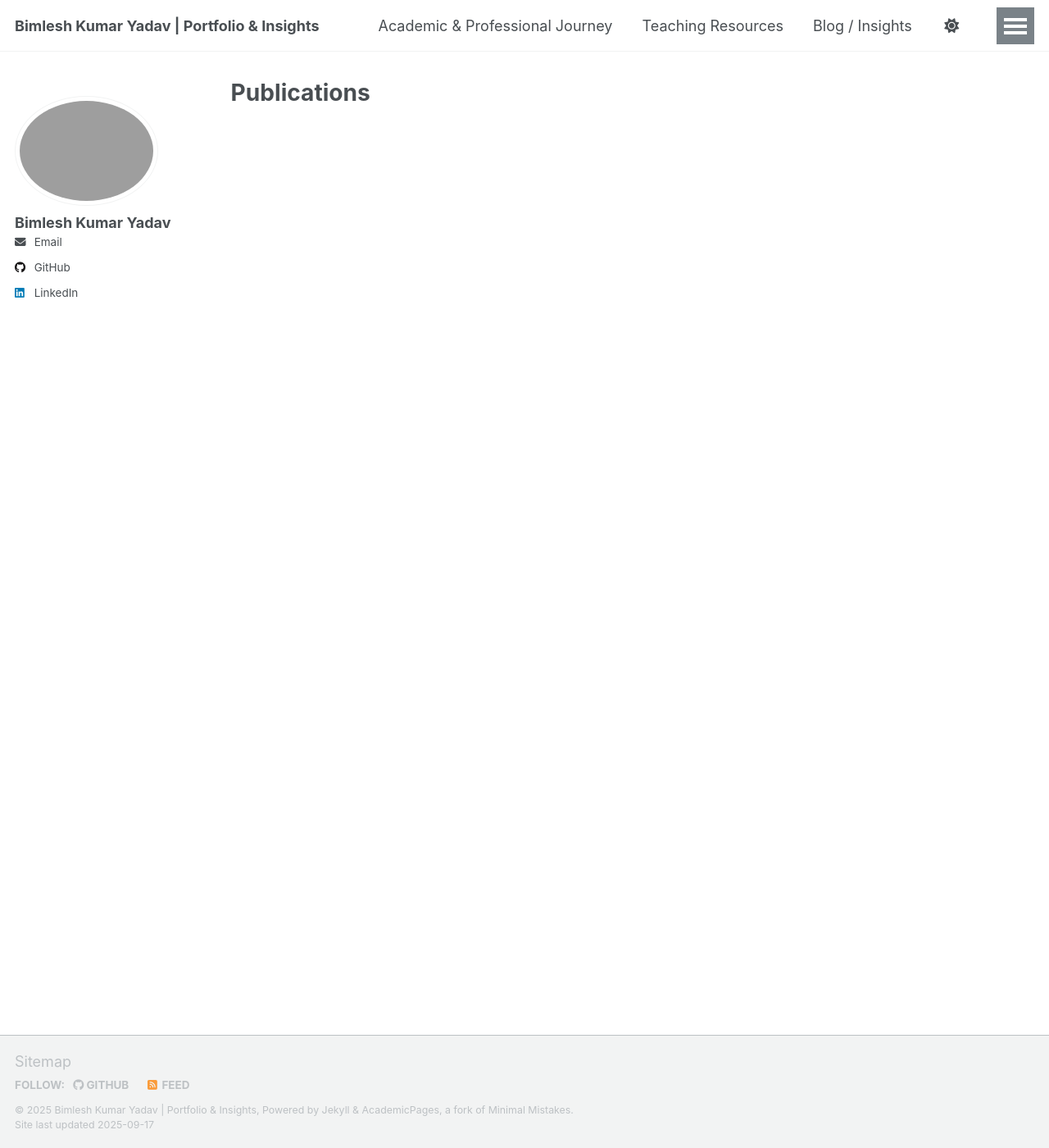
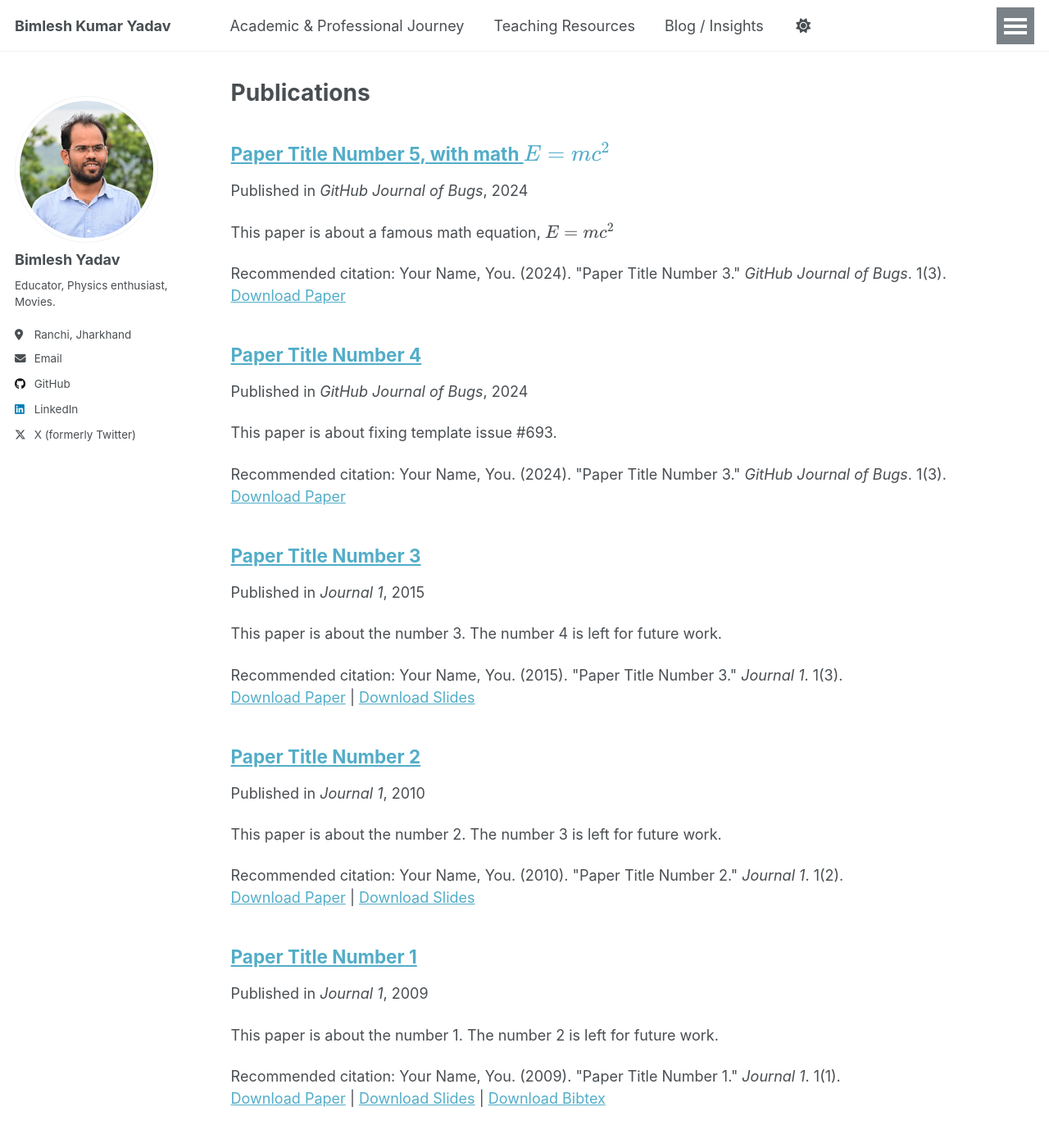
Before and after one commit to bimleshky/bimleshky.github.io, a Jekyll site: the page built from _pages/publications.html, in a window 1280 px wide and 1400 px high. Shown: the whole window at 82% size. Built offline with Jekyll 4.4.1, drawn with Linux system fonts in a browser that asks for light colours; a script that is not in the unit is left out; part of the change alters nothing that is shown; some of the changed text lies outside the part shown.

Commit message:
Update _config.yml

```diff
--- a/_config.yml
+++ b/_config.yml
@@ -1,130 +1,311 @@
-# Minimal Jekyll config for bimleshky.github.io - Focused Structure
+# Welcome to Jekyll!
+#
+# This config file is meant for settings that affect your entire site, values
+# which you are expected to set up once and rarely need to edit after that.
+# For technical reasons, this file is *NOT* reloaded automatically when you use
+# `jekyll serve`. If you change this file, please restart the server process.
 
-title: "Bimlesh Kumar Yadav | Portfolio & Insights"
-description: "Lab Assistant | IISER Kolkata Alumnus | UPSC Aspirant | Science Educator"
-url: "https://bimleshky.github.io"
-baseurl: ""
-repository: "bimleshky/bimleshky.github.io"
-locale: "en-US"
-timezone: "Asia/Kolkata"
+# Site Settings
+locale                   : "en-US"
+title                    : "Bimlesh Kumar Yadav"
+title_separator          : "-"
+name                     : &name "Bimlesh Kumar Yadav"
+description              : &description "personal description"
+url                      : https://sudo-Boris.github.io # the base hostname & protocol for your site e.g. "https://mmistakes.github.io"
+baseurl                  : "" # the subpath of your site, e.g. "/blog"
+repository               : "bimleshky.github.io"
+teaser                   :  # filename of teaser fallback teaser image placed in /images/, .e.g. "500x300.png"
+breadcrumbs              : false # true, false (default)
+words_per_minute         : 160
+future                   : true
+read_more                : "disabled" # if enabled, adds "Read more" links to excerpts
+talkmap_link             : false #change to true to add link to talkmap on talks page
+comments:
+  provider               : # false (default), "disqus", "discourse", "facebook", "google-plus", "staticman", "custom"
+  disqus:
+    shortname            :
+  discourse:
+    server               : # https://meta.discourse.org/t/embedding-discourse-comments-via-javascript/31963 , e.g.: meta.discourse.org
+  facebook:
+    appid                :
+    num_posts            : # 5 (default)
+    colorscheme          : # "light" (default), "dark"
+staticman:
+  allowedFields          : ['name', 'email', 'url', 'message']
+  branch                 : "gh-pages" # "master", "gh-pages"
+  commitMessage          : "New comment."
+  filename               : comment-{@timestamp}
+  format                 : "yml"
+  moderation             : true
+  path                   : "_data/comments/{options.slug}"
+  requiredFields         : ['name', 'email', 'message']
+  transforms:
+    email                : "md5"
+  generatedFields:
+    date:
+      type               : "date"
+      options:
+        format           : "iso8601" # "iso8601" (default), "timestamp-seconds", "timestamp-milliseconds"
+atom_feed:
+  path                   : # blank (default) uses feed.xml
 
+# SEO Related
+google_site_verification :
+bing_site_verification   :
+alexa_site_verification  :
+yandex_site_verification :
+
+# Social Sharing
+twitter:
+  username               : &skystar2178
+facebook:
+  username               :
+  app_id                 :
+  publisher              :
+og_image                 :  # Open Graph/Twitter default site image
+# For specifying social profiles
+# - https://developers.google.com/structured-data/customize/social-profiles
+social:
+  type                   : # Person or Organization (defaults to Person)
+  name                   : # If the user or organization name differs from the site's name
+  links: # An array of links to social media profiles
+
+
+# Analytics
+analytics:
+  provider               :  "google-universal" # false (default), "google", "google-universal", "custom"
+  google:
+    tracking_id          :
+
+
+# Site Author
 author:
-  name: "Bimlesh Kumar Yadav"
-  email: "bimleshky@gmail.com"
-  linkedin: "bimlesh-kumar-yadav"
-  github: "bimleshky"
+  name             : "Bimlesh Yadav"
+  avatar           : "profile_pic_bky.JPG"
+  bio              : "Educator, Physics enthusiast, Movies."
+  location         : "Ranchi, Jharkhand"
+  employer         :
+  pubmed           :
+  googlescholar    :
+  email            : "bimleshraj1323@gmail.com"
+  researchgate     :  # example: "https://www.researchgate.net/profile/yourprofile"
+  uri              :
+  bitbucket        :
+  codepen          :
+  dribbble         :
+  flickr           :
+  facebook         :
+  foursquare       :
+  github           : "bimleshky"
+  google_plus      :
+  keybase          :
+  instagram        :
+  impactstory      : #"https://profiles.impactstory.org/u/xxxx-xxxx-xxxx-xxxx"
+  lastfm           :
+  linkedin         : "bimlesh-KY"
+  orcid            :
+  pinterest        :
+  soundcloud       :
+  stackoverflow    : # http://stackoverflow.com/users/123456/username
+  steam            :
+  tumblr           :
+  twitter          : "skystar2178"
+  vine             :
+  weibo            :
+  xing             :
+  youtube          :
+  wikipedia        :
 
-# Navigation structure for main sections
-navigation:
-  - title: "Home"
-    url: "/"
-  - title: "About Me"
-    url: "/about/"
-  - title: "Academic & Professional Journey"
-    url: "/journey/"
-  - title: "UPSC Journey"
-    url: "/upsc/"
-  - title: "Portfolio / Projects"
-    url: "/portfolio/"
-  - title: "Teaching Resources"
-    url: "/resources/"
-  - title: "Blog / Insights"
-    url: "/blog/"
-  - title: "Highlights & Achievements"
-    url: "/achievements/"
-  - title: "UPSC Resources"
-    url: "/upsc-resources/"
-  - title: "Contact / Connect"
-    url: "/contact/"
 
+# Reading Files
+include:
+  - .htaccess
+  - _pages
+  - files
+exclude:
+  - "*.sublime-project"
+  - "*.sublime-workspace"
+  - .asset-cache
+  - .bundle
+  - .jekyll-assets-cache
+  - .sass-cache
+  - CHANGELOG
+  - Capfile
+  - Gemfile
+  - Gruntfile.js
+  - LICENSE
+  - README
+  - Rakefile
+  - assets/js/_main.js
+  - assets/js/plugins
+  - assets/js/vendor
+  - config
+  - gulpfile.js
+  - log
+  - node_modules
+  - package.json
+  - tmp
+  - vendor
+keep_files:
+  - .git
+  - .svn
+encoding: "utf-8"
+markdown_ext: "markdown,mkdown,mkdn,mkd,md"
+
+
+# Conversion
+markdown: kramdown
+highlighter: rouge
+lsi: false
+excerpt_separator: "\n\n"
+incremental: false
+
+
+# Markdown Processing
+kramdown:
+  input: GFM
+  hard_wrap: false
+  auto_ids: true
+  footnote_nr: 1
+  entity_output: as_char
+  toc_levels: 1..6
+  smart_quotes: lsquo,rsquo,ldquo,rdquo
+  enable_coderay: false
+
+
+# Collections
 collections:
+  teaching:
+    output: true
+    permalink: /:collection/:path/
+  publications:
+    output: true
+    permalink: /:collection/:path/
   portfolio:
     output: true
-    permalink: /portfolio/:path/
-  resources:
+    permalink: /:collection/:path/
+  talks:
     output: true
-    permalink: /resources/:path/
-  blog:
-    output: true
-    permalink: /blog/:path/
-  achievements:
-    output: true
-    permalink: /achievements/:path/
-  upsc-resources:
-    output: true
-    permalink: /upsc-resources/:path/
+    permalink: /:collection/:path/
 
+
+# Defaults
 defaults:
+  # _posts
+  - scope:
+      path: ""
+      type: posts
+    values:
+      layout: single
+      author_profile: true
+      read_time: true
+      comments: true
+      share: true
+      related: true
+  # _pages
   - scope:
       path: ""
       type: pages
     values:
       layout: single
       author_profile: true
+  # _teaching
+  - scope:
+      path: ""
+      type: teaching
+    values:
+      layout: single
+      author_profile: true
+      share: true
+      comments: true
+  # _publications
+  - scope:
+      path: ""
+      type: publications
+    values:
+      layout: single
+      author_profile: true
+      share: true
+      comments: true
+  # _portfolio
   - scope:
       path: ""
       type: portfolio
     values:
       layout: single
       author_profile: true
+      share: true
+      comment: true
+  # _talks
   - scope:
       path: ""
-      type: resources
+      type: talks
     values:
-      layout: single
+      layout: talk
       author_profile: true
-  - scope:
-      path: ""
-      type: blog
-    values:
-      layout: single
-      author_profile: true
-  - scope:
-      path: ""
-      type: achievements
-    values:
-      layout: single
-      author_profile: true
-  - scope:
-      path: ""
-      type: upsc-resources
-    values:
-      layout: single
-      author_profile: true
+      share: true
 
-# Plugins for essential functionality
+# Sass/SCSS
+sass:
+  sass_dir: _sass
+  style: compressed # http://sass-lang.com/documentation/file.SASS_REFERENCE.html#output_style
+
+
+# Outputting
+permalink: /:categories/:title/
+# paginate: 5 # amount of posts to show
+# paginate_path: /page:num/
+timezone: America/Los_Angeles # http://en.wikipedia.org/wiki/List_of_tz_database_time_zones
+
+
+# Plugins
 plugins:
+  - jekyll-paginate
+  - jekyll-sitemap
+  - jekyll-gist
   - jekyll-feed
-  - jekyll-seo-tag
+  - jekyll-redirect-from
+# mimic GitHub Pages with --safe
+whitelist:
+  - jekyll-paginate
   - jekyll-sitemap
+  - jekyll-gist
+  - jekyll-feed
+  - jemoji
 
-markdown: kramdown
-highlighter: rouge
 
-# Include these folders for content
-include:
-  - _portfolio
-  - _resources
-  - _blog
-  - _achievements
-  - _upsc-resources
-  - _pages
+# Archives
+#  Type
+#  - GitHub Pages compatible archive pages built with Liquid ~> type: liquid (default)
+#  - Jekyll Archives plugin archive pages ~> type: jekyll-archives
+#  Path (examples)
+#  - Archive page should exist at path when using Liquid method or you can
+#    expect broken links (especially with breadcrumbs enabled)
+#  - <base_path>/tags/my-awesome-tag/index.html ~> path: /tags/
+#  - <base_path/categories/my-awesome-category/index.html ~> path: /categories/
+#  - <base_path/my-awesome-category/index.html ~> path: /
+category_archive:
+  type: liquid
+  path: /categories/
+tag_archive:
+  type: liquid
+  path: /tags/
+# https://github.com/jekyll/jekyll-archives
+# jekyll-archives:
+#   enabled:
+#     - categories
+#     - tags
+#   layouts:
+#     category: archive-taxonomy
+#     tag: archive-taxonomy
+#   permalinks:
+#     category: /categories/:name/
+#     tag: /tags/:name/
 
-# Exclude unnecessary files/folders
-exclude:
-  - node_modules
-  - vendor
-  - tmp
-  - .sass-cache
-  - .jekyll-assets-cache
-  - .github
 
-permalink: /:categories/:title/
-
-# Social media/contact - for sidebar/footer/contact page
-contact_links:
-  email: "bimleshky@gmail.com"
-  linkedin: "https://linkedin.com/in/bimlesh-kumar-yadav"
-  github: "https://github.com/bimleshky"
-
-# Custom - call-to-action/contact form can be implemented in /contact/ page
+# HTML Compression
+# - http://jch.penibelst.de/
+compress_html:
+  clippings: all
+  ignore:
+    envs: development
```
